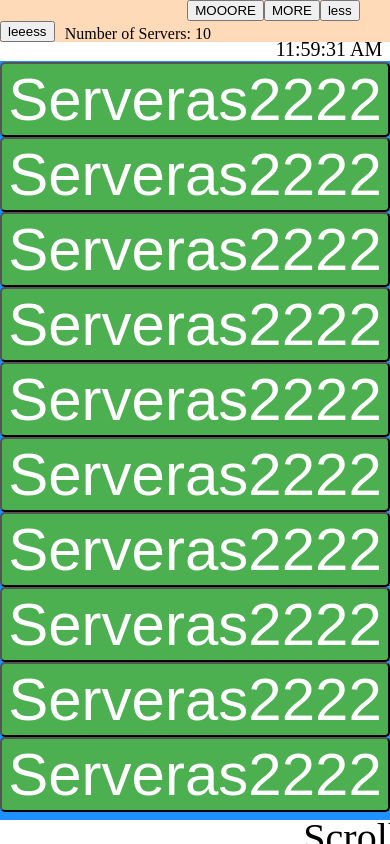
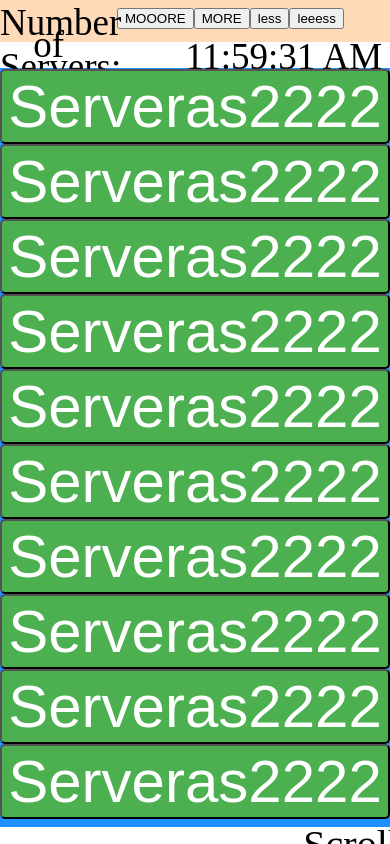
Before and after one commit to 0rf345/vue-server-monitor, a Vue app: page / in a window 390 px wide. Built offline with nearby package versions, Linux system fonts and the light colour scheme.

Commit message:
Header is responsive to a logical extent

```diff
--- a/src/App.vue
+++ b/src/App.vue
@@ -16,6 +16,9 @@ export default {
 </script>
 
 <style>
+body {
+  height: 100%;
+}
 #app {
   top: 0px;
   left: 0px;
--- a/src/components/MainView.vue
+++ b/src/components/MainView.vue
@@ -1,7 +1,7 @@
 <template>
   <div id="mainView">
-    <div class="header">
-      <span style="margin-left: 48vw; ">
+    <div class="header" ref="header">
+      <span :style=headerStyle>
         <button @click="addServers(true, 10)">
           MOOORE
         </button>
@@ -14,10 +14,10 @@
         <button class="center" @click="addServers(false, 10)">
           leeess
         </button>
-      </span>
-      <span class="clock"><Clock /></span>
-      <span>
-        <p id="ofServers" class="center">Number of Servers: {{ count }}</p>
+        <span class="clock"><Clock /></span>
+        <span>
+          <p id="ofServers" class="center">Number of Servers: {{ count }}</p>
+        </span>
       </span>
     </div>
     <div class="mainBody" ref="mainBody">
@@ -43,7 +43,8 @@ export default {
     count: 10,
     fontSize: 40,
     mainBody: {},
-    footerHeight: 0
+    footerHeight: 0,
+    headerStyle: 'font-size:' + 35 + 'px;' + 'margin-left: ' + 48 + 'vw;' + 'line-height: ' + 30 + 'px;'
   }),
   methods: {
     addServers: function (add, a) {
@@ -59,6 +60,7 @@ export default {
     this.mainBody.width = this.$refs.mainBody.clientWidth
     this.mainBody.height = this.$refs.mainBody.clientHeight
     this.footerHeight = this.$refs.footer.clientHeight
+    this.headerStyle = 'font-size:' + (this.$refs.header.clientHeight - 5) + 'px;' + 'margin-left: ' + 30 + 'vw;' + 'line-height: ' + (this.$refs.header.clientHeight - 20) + 'px;'
   }
 }
 </script>
@@ -71,19 +73,19 @@ export default {
 
 .header {
   width: 100vw;
-  height: 5vh;
+  height: 5%;
   background-color: peachpuff;
 }
 
 #ofServers {
   margin-top: -2vh;
+  width: 25%;
 }
 
 .clock {
   float: right;
   margin-right: 2vw;
   margin-top: 2vh;
-  font-size: 20px;
 }
 
 .mainBody {
@@ -93,14 +95,14 @@ export default {
   flex-wrap: wrap;
   flex-direction: row;
   justify-content: left;
-  height: 90vh;
+  height: 90%;
   overflow: hidden;
   text-align: center;
 }
 
 .footer {
   width: 100vw;
-  height: 5vh;
+  height: 5%;
   background-color: purple;
 }
 
```
